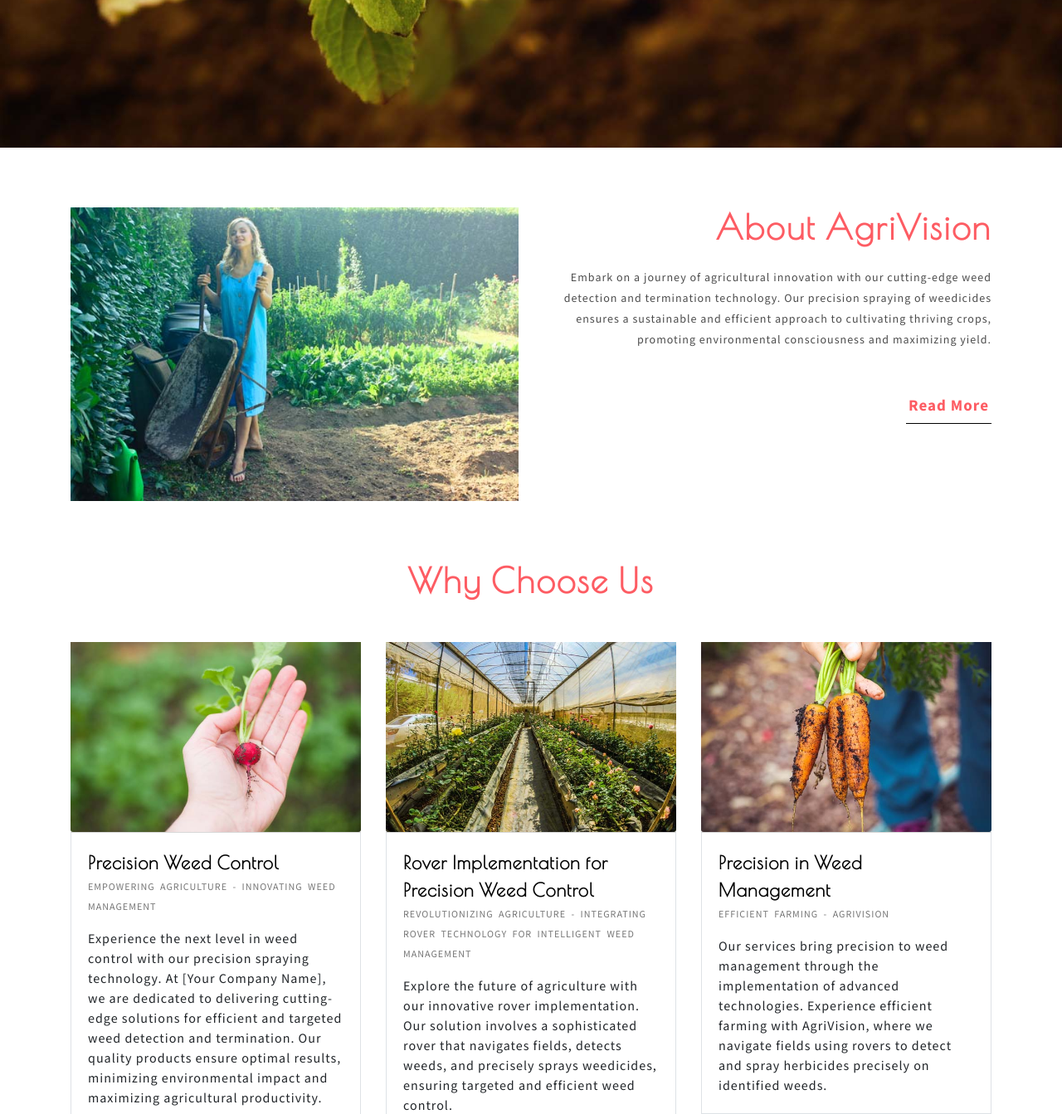
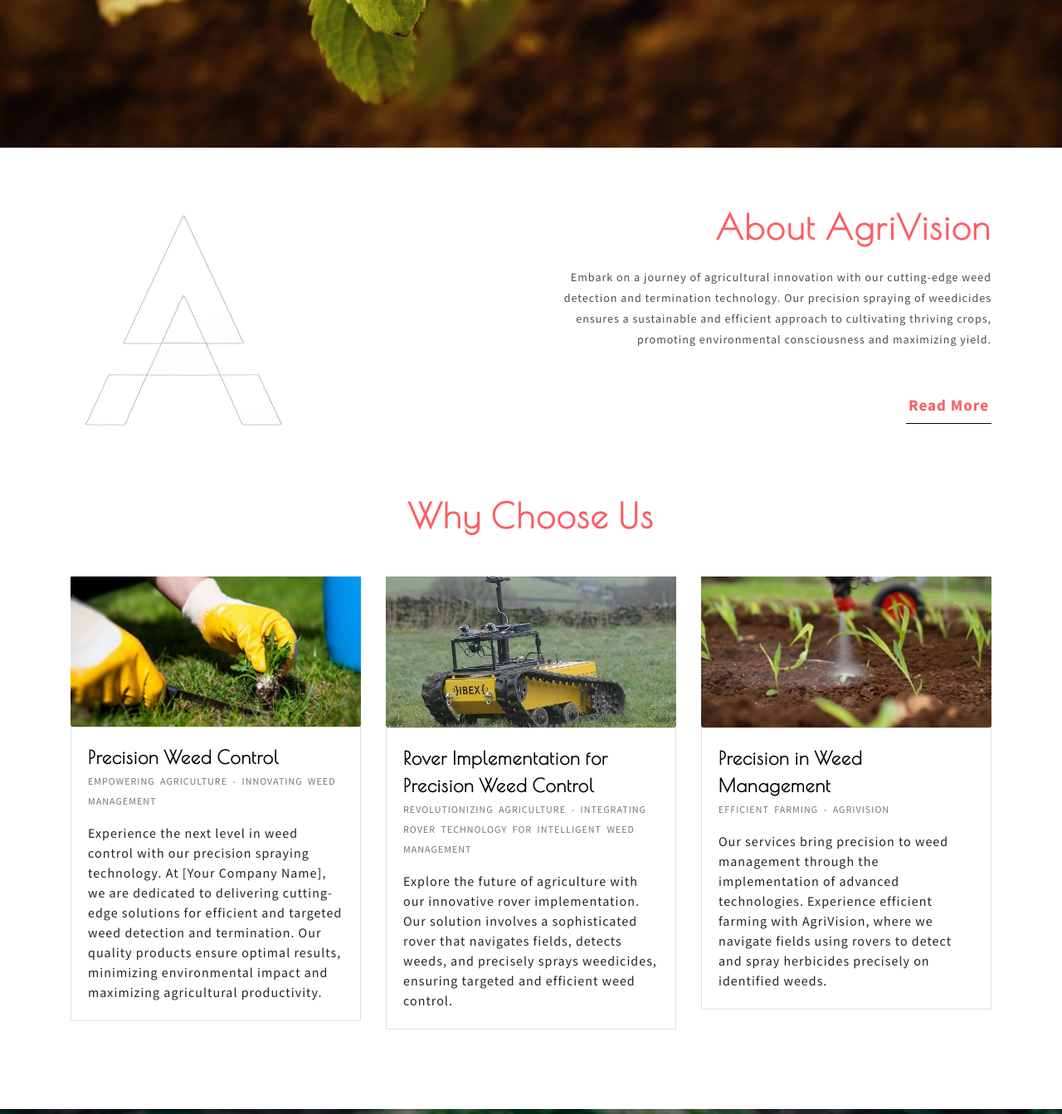
Before and after one commit to PrinuVinod/AgriVision, a Flask app: page / in a window 1280 px wide. Shown: the part 502-1845 px from the top of the page at 83% size. Run offline with Flask 3, Linux system fonts and the light colour scheme; some libraries are stand-ins or nearby versions.

Commit message:
updated images

```diff
--- a/templates/index.html
+++ b/templates/index.html
@@ -18,9 +18,14 @@
     <link href="../static/css/bootstrap.min.css" rel="stylesheet" type="text/css" media="all">
     <link href="../static/css/font-awesome.min.css" rel="stylesheet">
     <link href="../static/css/style.css" rel='stylesheet' type='text/css' media="all">
-	<link href="//fonts.googleapis.com/css?family=Poiret+One&amp;subset=cyrillic,latin-ext" rel="stylesheet">
-	<link href="//fonts.googleapis.com/css?family=Mada:200,300,400,500,600,700,900&amp;subset=arabic" rel="stylesheet">
-
+	  <link href="//fonts.googleapis.com/css?family=Poiret+One&amp;subset=cyrillic,latin-ext" rel="stylesheet">
+	  <link href="//fonts.googleapis.com/css?family=Mada:200,300,400,500,600,700,900&amp;subset=arabic" rel="stylesheet">
+    <style>
+      blah {
+        height: 300px;
+        width: 400px;
+      }
+    </style>
   </head>
   <body>
     <div class="main-top" id="home">
@@ -76,7 +81,7 @@
       <div class="container py-lg-5 py-md-4 py-sm-4 py-3">
         <div class="row">
 		 <div class="col-lg-6 about-imgs-txt">
-             <img src="../static/images/1.jpg" alt="news image" class="img-fluid">
+             <img src="../static/images/Logo.png" alt="news image" class="img-fluid blah">
           </div>
          <div class="col-lg-6 text-right about-two-grids">
             <h3 class="title  mb-md-4 mb-sm-3 mb-3">About AgriVision</h3>
@@ -294,14 +299,14 @@
             </div> -->
           </div>
           <div class="col-lg-5 col-md-6">
-            <img src="../static/images/rover_image.jpg" alt="rover image" class="img-fluid">
+            <img src="../static/images/rover_image.jpeg" alt="rover image" class="img-fluid blah">
           </div>
         </div>
         <!--// row -->
         <!-- row -->
         <div class="row my-lg-5 my-md-4 my-3">
           <div class="col-lg-5 col-md-6">
-            <img src="../static/images/neem_extract.jpg" alt="neem extract image" class="img-fluid">
+            <img src="../static/images/neem_extract.jpg" alt="neem extract image" class="img-fluid blah">
           </div>
           <div class="col-lg-7 col-md-6 features-description">
             <h4>Neem Extract Weedicide</h4>
@@ -325,7 +330,7 @@
             </div> -->
           </div>
           <div class="col-lg-5 col-md-6">
-            <img src="../static/images/sustainable_farming.jpg" alt="sustainable farming image" class="img-fluid">
+            <img src="../static/images/sustainable_farming.jpg" alt="sustainable farming image" class="img-fluid blah">
           </div>
         </div>
         <!--// row -->
--- a/templates/service.html
+++ b/templates/service.html
@@ -158,7 +158,7 @@
               </div> -->
         </div>
         <div class="col-lg-5 col-md-6">
-          <img src="../static/images/rover_image.jpg" alt="rover image" class="img-fluid">
+          <img src="../static/images/rover_image.jpeg" alt="rover image" class="img-fluid">
         </div>
       </div>
       <!--// row -->
```
Also changed, not shown: static/images/1.jpg, static/images/AgriVision.png (added), static/images/Logo1.png (added), static/images/g1.jpg, static/images/g2.jpg, static/images/g3.jpg, static/images/neem_extract.jpg (added), static/images/rover_image.jpeg (added), static/images/sustainable_farming.jpg (added).
